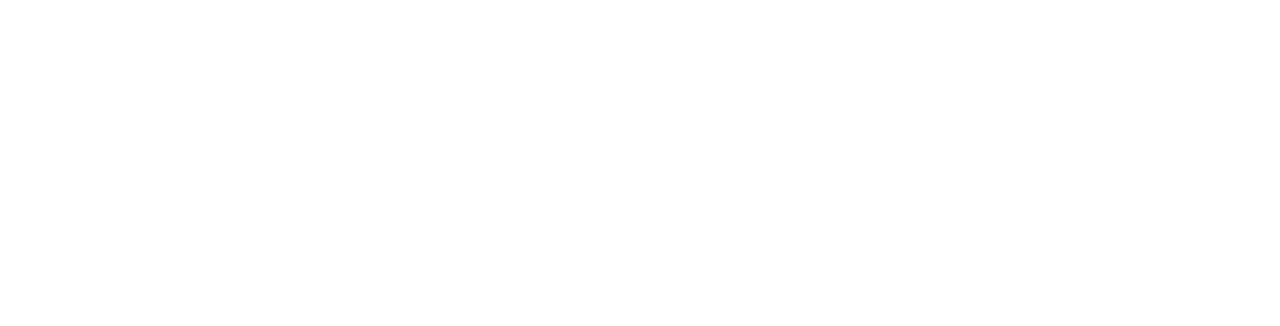
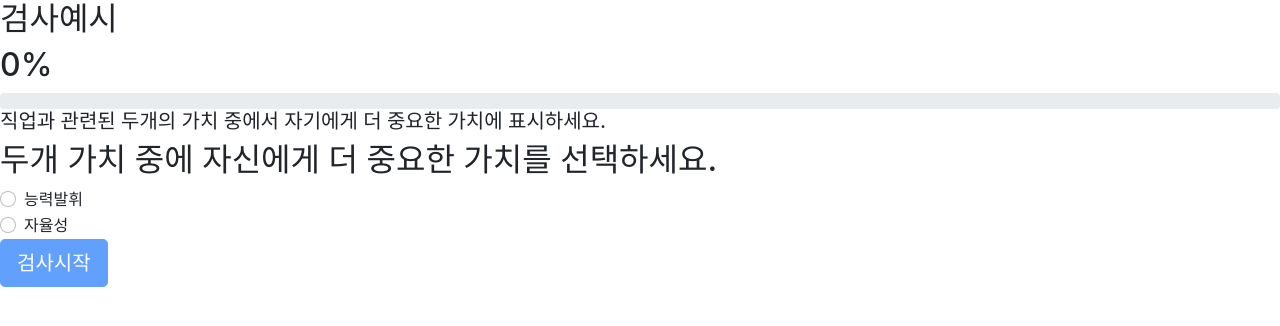
Before and after one commit to seochaeyeoni/job-psychological-test, a React (Create React App) app: page /#/example in a window 1280 px wide. Before the commit this address led to /#/test/1. Shown: the top 326 px of the page. Built offline with nearby package versions, Linux system fonts and the light colour scheme.

Commit message:
Feat: example 페이지 프로그레스바, 버튼 구현 완료

```diff
--- a/src/components/ProgressBar.js
+++ b/src/components/ProgressBar.js
@@ -1,11 +1,20 @@
 const ProgressBar = ({ percent }) => {
-    return (
-        <>
-        <h2>검사예시</h2>
-        <h2>{percent}%</h2>
-
-        </>
-    )
-}
+  return (
+    <>
+      <h2>검사예시</h2>
+      <h2>{percent}%</h2>
+      <div class="progress">
+        <div
+          class="progress-bar progress-bar-striped progress-bar-animated"
+          role="progressbar"
+          aria-valuenow="75"
+          aria-valuemin="0"
+          aria-valuemax="100"
+          style={{width: percent+"%"}}
+        ></div>
+      </div>
+    </>
+  );
+};
 
 export default ProgressBar;
--- a/src/components/Question.js
+++ b/src/components/Question.js
@@ -1,10 +1,10 @@
 import RadioButton from "./RadioButton"
 
-const Question = ({ Question, value1, value2 }) => {
+const Question = ({ Question, value1, value2, onClick }) => {
     return (
         <div>
             <h2>{Question}</h2>
-            <RadioButton value1={value1} value2={value2} />
+            <RadioButton value1={value1} value2={value2} onChange={onClick} />
         </div>
     )
 }
--- a/src/routes/Example.js
+++ b/src/routes/Example.js
@@ -8,6 +8,12 @@
     const radioChange = () => {
         setStatus(false)
       };
+
+    const startTest = () => {
+        // api로 get 해서 recoil에 저장하고
+        // test로 넘기기
+    }
+
   return (
     <>
       <ProgressBar percent={0} />
@@ -16,8 +22,9 @@
         Question="두개 가치 중에 자신에게 더 중요한 가치를 선택하세요."
         value1="능력발휘"
         value2="자율성"
+        onClick={radioChange}
       />
-      <Button name="검사시작" disabled={status} onClick={radioChange}/>
+      <Button name="검사시작" disabled={status} onClick={startTest}/>
     </>
   );
 };
```
